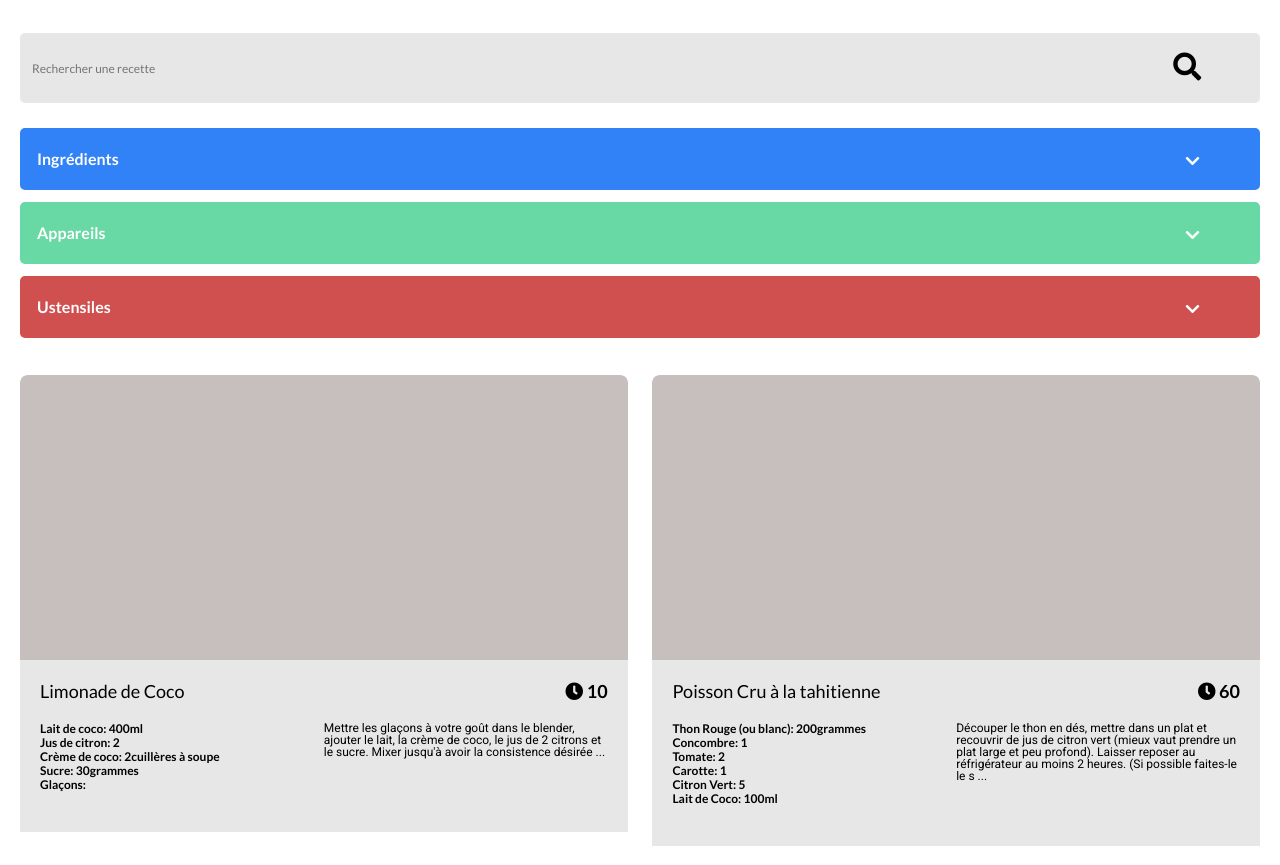
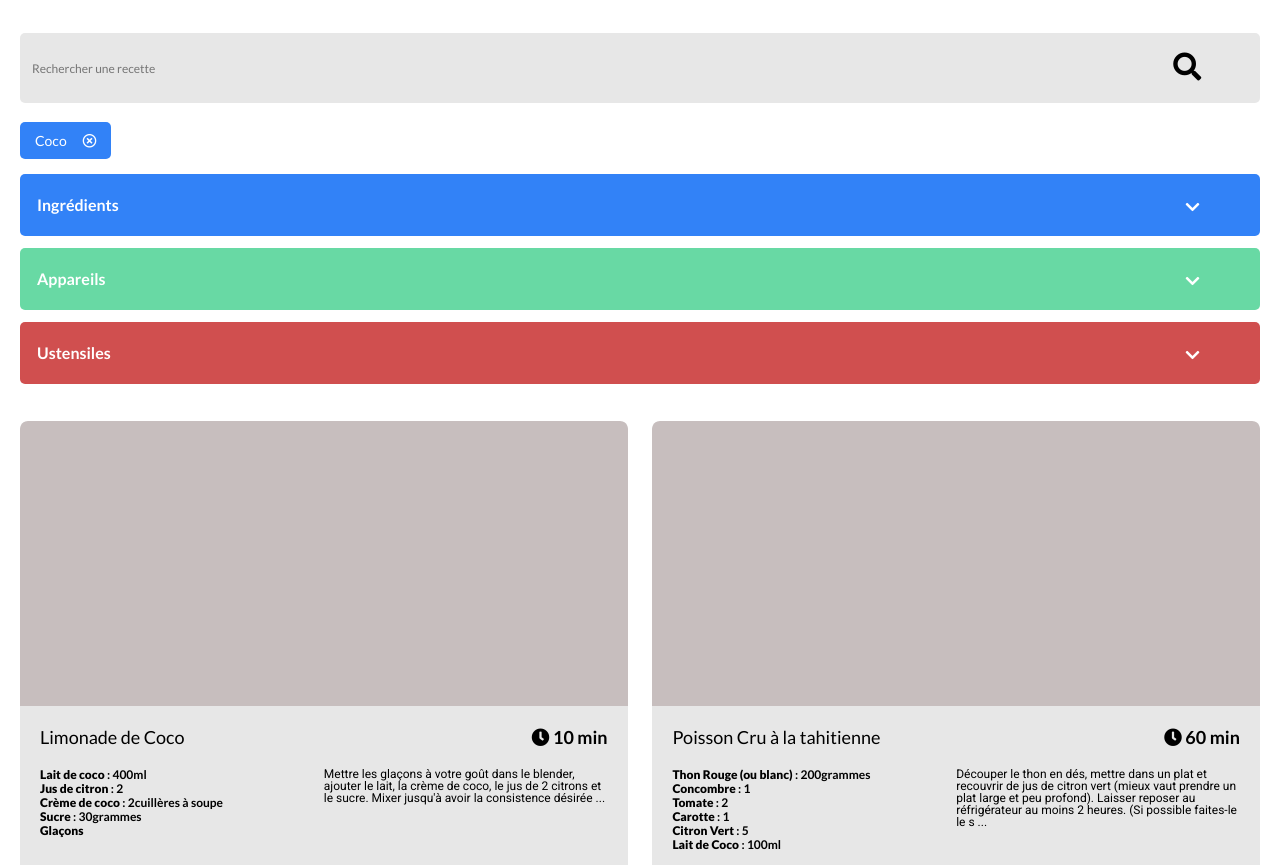
Before and after one commit to Guillaume-da/GuillaumeDallolmo_7_23022022, a website with bundled scripts: page index.html in a window 1280 px wide. Shown: the part 87-952 px from the top of the page. Built offline with nearby package versions, Linux system fonts and the light colour scheme.

Commit message:
tags added + corrections

```diff
--- a/index.html
+++ b/index.html
@@ -19,6 +19,9 @@
             <div class="search__input-container">
                 <input type="text" class="search__input" placeholder="Rechercher une recette"><i
                     class="fas fa-search search__input-icon"></i>
+            </div>
+            <div class="tags">
+                <span class="tags__item">Coco <i class="far fa-times-circle tags__icon"></i></span>
             </div>
             <div class="search__buttons-wrapper">
                 <div class="search__button-container">
--- a/src/js/App.js
+++ b/src/js/App.js
@@ -2,7 +2,6 @@ import {Dropdown} from './factories/Dropdown.js';
 import {RecipeCard} from './factories/RecipeCard.js';
 
 class App {
-
     main() {
         new Dropdown();
         new RecipeCard();
--- a/src/js/factories/RecipeCard.js
+++ b/src/js/factories/RecipeCard.js
@@ -12,12 +12,12 @@ export class RecipeCard {
                 <img src="src/img/recipe-img.svg" alt="recipe" class="recipes__image">
                 <div class="recipes__title-container">
                     <h2 class="recipes__title">${data.name}</h2>
-                    <span class="recipes__duration"><i class="fas fa-clock"></i> ${data.time}</span>
+                    <span class="recipes__duration"><i class="fas fa-clock"></i> ${data.time} min</span>
                 </div>
                 <div class="recipes__ingredients-container">
                     <ul class="recipes__ingredients">
                         ${data.ingredients.map(element => `
-                        <li>${element.ingredient}: ${element.quantity ? `${element.quantity}` : ''}${element.unit ? `${element.unit}` : ''}</li>
+                        <li><span class="recipes__ingredient">${element.ingredient}</span> ${element.quantity ? `: ${element.quantity}` : ''}${element.unit ? `${element.unit}` : ''}</li>
                         `).join('')}
                     </ul>
                     <p class="recipes__description">${data.description.slice(0, 210) + ' ...'}
--- a/src/sass/base/_typography.scss
+++ b/src/sass/base/_typography.scss
@@ -1,5 +1,5 @@
 // Google Fonts
-@import url('https://fonts.googleapis.com/css2?family=DM+Sans:wght@700&family=Lato:wght@400;700&family=Roboto&display=swap');
+@import url('https://fonts.googleapis.com/css2?family=DM+Sans:wght@700&family=Lato:wght@400;700;900&family=Roboto&display=swap');
 
 // Font Awesome Icons
 @import url('https://cdnjs.cloudflare.com/ajax/libs/font-awesome/5.15.0/css/all.min.css');
--- a/src/sass/components/_search.scss
+++ b/src/sass/components/_search.scss
@@ -23,7 +23,7 @@
         background: #E7E7E7;
         border: none;
         border-radius: 5px;
-        font-family: 'Lato';
+        font-family: 'Lato', sans-serif;
         font-size: 12px;
         height: 70px;
         padding: 24px 12px;
@@ -54,7 +54,7 @@
         border-radius: 5px;
         color: white;
         padding: 20px 0 20px 17px;
-        font-family: Lato;
+        font-family: 'Lato', sans-serif;
         font-style: normal;
         font-weight: bold;
         font-size: 16px;
@@ -118,7 +118,7 @@
     &__dropdown-menu-input::placeholder {
         color: #FFFFFF;
         opacity: 0.5;
-        font-family: Lato;
+        font-family: 'Lato', sans-serif;
         font-style: normal;
         font-weight: bold;
         font-size: 18px;
@@ -147,7 +147,7 @@
         justify-content: space-between;
         flex-wrap: wrap;
         color: white;
-        font-family: Lato;
+        font-family: 'Lato', sans-serif;
         font-style: normal;
         font-weight: normal;
         font-size: 18px;
--- /dev/null
+++ b/src/sass/components/_tags.scss
@@ -0,0 +1,15 @@
+.tags {
+    margin-top: 30px;
+    &__item {
+        background: $blue;
+        border-radius: 5px;
+        color: white;
+        font-family: 'Lato';
+        font-size: 14px;
+        padding: 10px 15px;
+        width: 107px;
+    }
+    &__icon {
+        margin-left: 13px;
+    }
+}
--- a/src/sass/main.scss
+++ b/src/sass/main.scss
@@ -5,4 +5,5 @@
 @import 'base/typography';
 @import 'layouts/header';
 @import 'components/search';
+@import 'components/tags';
 @import 'pages/recipes';
--- a/src/sass/pages/_recipes.scss
+++ b/src/sass/pages/_recipes.scss
@@ -29,7 +29,7 @@
         padding: 20px;
     }
     &__title {
-        font-family: Lato;
+        font-family: 'Lato', sans-serif;
         font-style: normal;
         font-weight: 400;
         font-size: 18px;
@@ -40,7 +40,7 @@
         width: 80%;
     }
     &__duration {
-        font-family: Lato;
+        font-family: 'Lato', sans-serif;
         font-style: normal;
         font-weight: 700;
         font-size: 18px;
@@ -52,20 +52,21 @@
         justify-content: space-between;
         padding: 0 20px 40px 20px;
     }
+    &__ingredient {
+        font-family: 'Lato', sans-serif;
+        font-weight: 900;
+    }
     &__ingredients {
         width: 45%;
-        font-family: Lato;
+        font-family: 'Lato', sans-serif;
         font-style: normal;
         font-weight: bold;
         font-size: 12px;
         line-height: 14px;
     }
-    &__ingredient {
-        font-weight: bold;
-    }
     &__description {
         width: 50%;
-        font-family: Roboto;
+        font-family: 'Roboto', sans-serif;
         font-style: normal;
         font-weight: normal;
         font-size: 12px;
```
Also changed, not shown: src/css/style.css, 1 other file.
